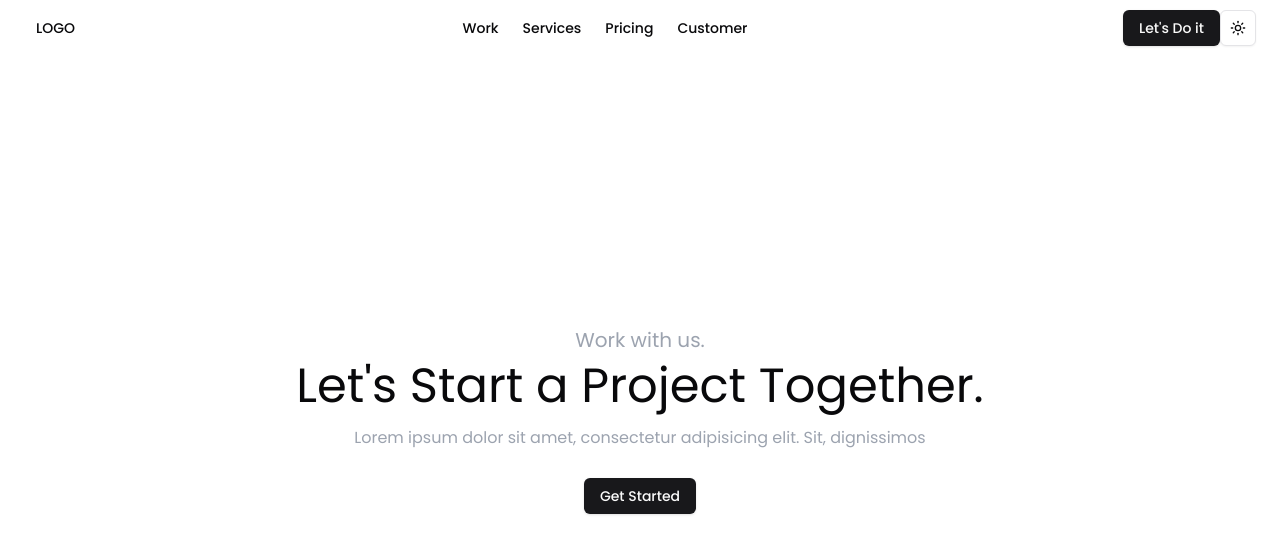
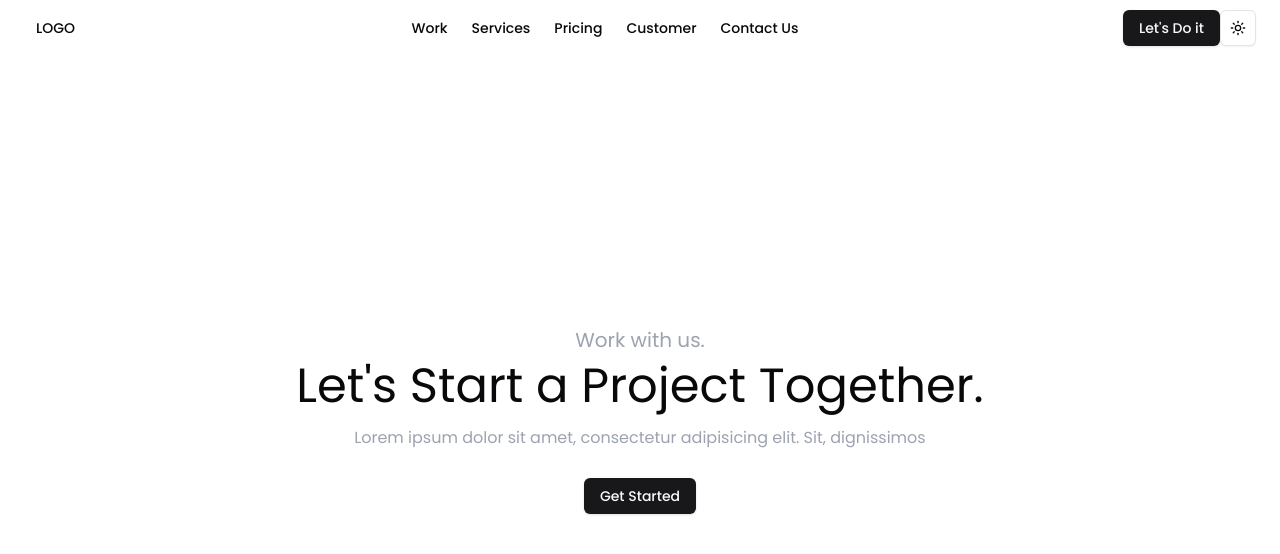
Before and after one commit to rushi5502/mrs, a Next.js app: page / in a window 1280 px wide. Shown: the top 554 px of the page. Built offline with nearby package versions, Linux system fonts and the light colour scheme.

Commit message:
"change in header add contact us"

```diff
--- a/components/Header/Header.tsx
+++ b/components/Header/Header.tsx
@@ -25,6 +25,7 @@ const Header = () => {
 <MenubarTrigger className='bg-none'>Services</MenubarTrigger>
 <MenubarTrigger className='bg-none'>Pricing</MenubarTrigger>
 <MenubarTrigger className='bg-none'>Customer</MenubarTrigger>
+<MenubarTrigger className='bg-none'>Contact Us</MenubarTrigger>
 </div>
 
 <div className=' flex items-center'>
```
